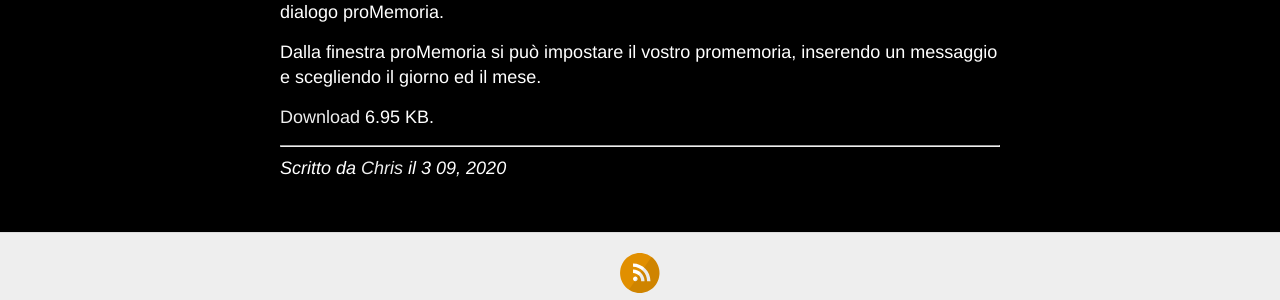
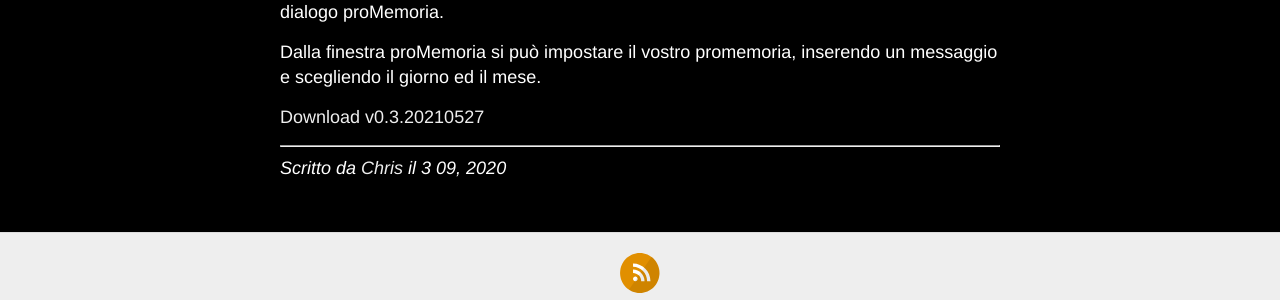
Before and after one commit to Christianlm/Christianlm.github.io, a Jekyll site: the page built from _posts/2020-9-3-promemoria.md, in a window 1280 px wide. Shown: the part 400-700 px from the top of the page. Built offline with Jekyll 4.4.1, drawn with Linux system fonts in a browser that asks for light colours.

Commit message:
updated promemoria download link

```diff
--- a/_posts/2020-9-3-promemoria.md
+++ b/_posts/2020-9-3-promemoria.md
@@ -12,6 +12,6 @@
 
  Dalla finestra proMemoria  si può impostare il vostro promemoria, inserendo un messaggio e scegliendo il giorno ed il mese.
 
-[Download](https://github.com/Christianlm/proMemoria/releases/download/v0.2.20200831/promemoria-0.2-20200831-dev.nvda-addon) 6.95 KB.
+[Download v0.3.20210527](https://github.com/Christianlm/proMemoria/releases/download/v0.3.20210527-dev/promemoria-0.3-20210527-dev.nvda-addon)
 
 ---
```
